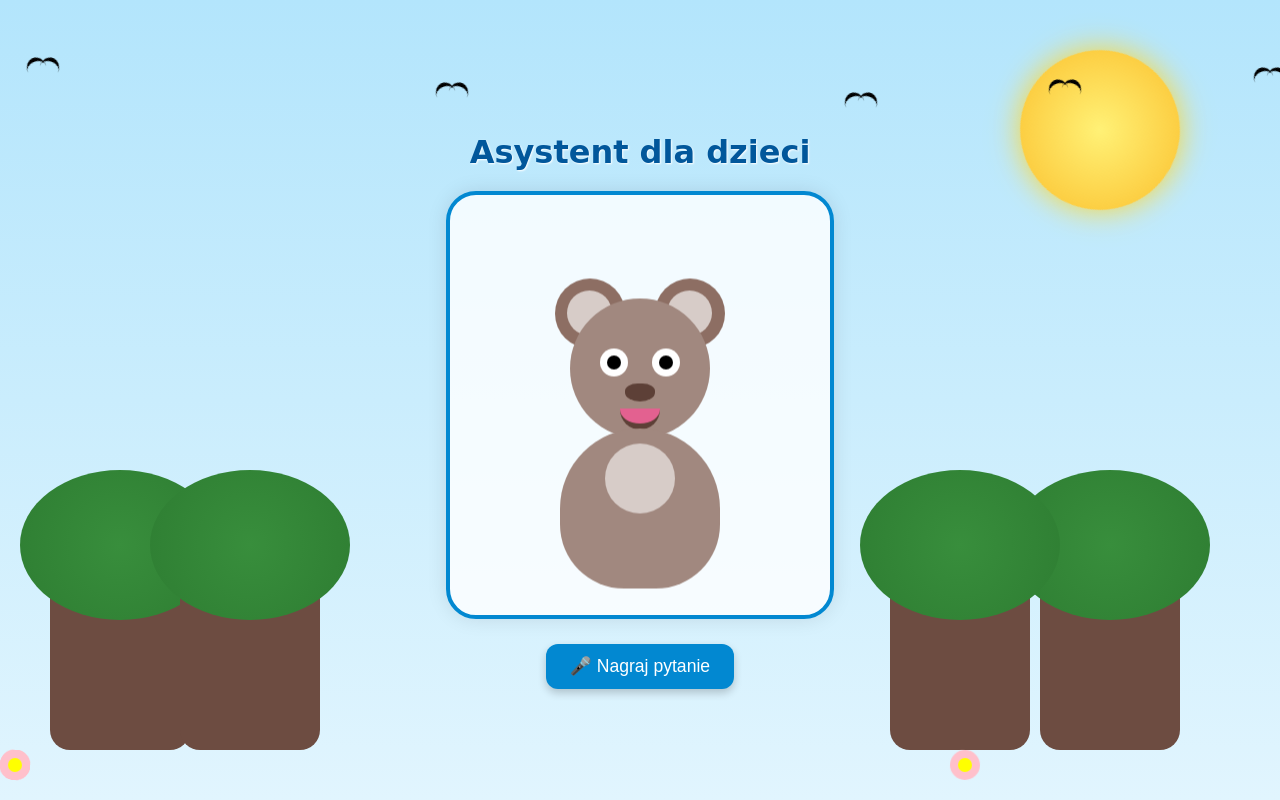
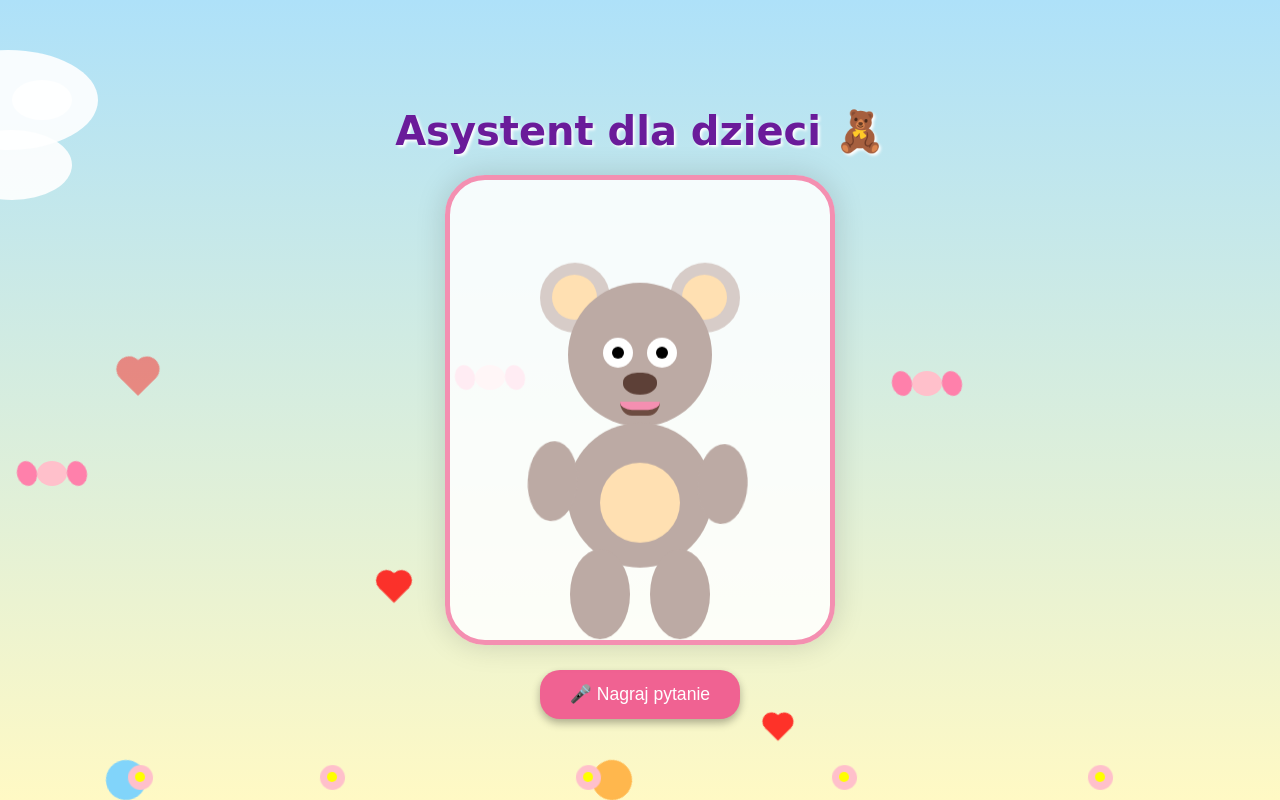
Before and after one commit to NBochenek21/Online-chat-for-kids, a Flask app: page / in a window 1280 px wide. Run offline with Flask 3, Linux system fonts and the light colour scheme.

Commit message:
index.html z dodanym skryptem do nagrywania

```diff
--- a/app/templates/index.html
+++ b/app/templates/index.html
@@ -1,167 +1,184 @@
-<html lang="pl"><head>
+<!DOCTYPE html>
+<html lang="pl">
+<head>
   <meta charset="UTF-8">
   <meta name="viewport" content="width=device-width, initial-scale=1.0">
-  <title>Asystent dla dzieci</title>
+  <title>Asystent dla dzieci 🧸</title>
   <style>
+    /* ========== GLOBAL ========== */
     body {
       font-family: 'Comic Sans MS', cursive, sans-serif;
-      background: linear-gradient(to bottom, #b3e5fc, #e1f5fe);
+      margin: 0;
+      overflow: hidden;
+      height: 100vh;
       display: flex;
       flex-direction: column;
       align-items: center;
       justify-content: center;
-      height: 100vh;
-      margin: 0;
-      overflow: hidden;
+      background: linear-gradient(to bottom, #aee1f9 0%, #fff9c4 100%);
+      position: relative;
     }
 
     h1 {
-      color: #01579b;
+      color: #6a1b9a;
+      text-shadow: 2px 2px 3px #fff;
       margin-bottom: 20px;
-      text-shadow: 1px 1px 2px #fff;
+      font-size: 2.5em;
     }
 
-    /* Tło: trawa, drzewa, słońce, kwiatki, ptaszki */
+    /* ========== BACKGROUND DECORATIONS ========== */
     .background {
       position: absolute;
-      top: 0;
-      left: 0;
-      width: 100%;
-      height: 100%;
+      top: 0; left: 0;
+      width: 100%; height: 100%;
       overflow: hidden;
       z-index: -1;
     }
 
-    .sun {
+    /* Clouds */
+    .cloud {
       position: absolute;
-      top: 50px;
-      right: 100px;
-      width: 160px;
-      height: 160px;
-      background: radial-gradient(circle at center, #fff176, #fbc02d);
+      background: white;
       border-radius: 50%;
-      box-shadow: 0 0 30px #fdd835;
-      animation: spin 20s linear infinite;
+      opacity: 0.9;
+      animation: moveCloud 70s linear infinite;
+    }
+    @keyframes moveCloud {
+      from { left: -200px; }
+      to { left: 110%; }
+    }
+    .cloud.small { width: 60px; height: 40px; top: 80px; animation-duration: 50s; }
+    .cloud.medium { width: 120px; height: 70px; top: 130px; animation-duration: 70s; }
+    .cloud.large { width: 180px; height: 100px; top: 50px; animation-duration: 90s; }
+
+    /* Butterflies */
+    .butterfly {
+      position: absolute;
+      width: 30px;
+      height: 25px;
+      background: pink;
+      border-radius: 50%;
+      animation: flyButterfly 10s linear infinite;
+    }
+    .butterfly::before, .butterfly::after {
+      content: '';
+      position: absolute;
+      width: 20px;
+      height: 25px;
+      background: #ff80ab;
+      border-radius: 50%;
+      transform-origin: center;
+      animation: flapWings 0.4s infinite ease-in-out;
+    }
+    .butterfly::before { left: -20px; }
+    .butterfly::after { right: -20px; }
+
+    @keyframes flapWings {
+      0%, 100% { transform: rotate(15deg); }
+      50% { transform: rotate(-15deg); }
+    }
+    @keyframes flyButterfly {
+      0% { left: -50px; top: 60%; }
+      50% { top: 40%; }
+      100% { left: 110%; top: 60%; }
     }
 
-    @keyframes spin { from { transform: rotate(0deg); } to { transform: rotate(360deg); } }
-
-    .tree {
+    /* Floating hearts */
+    .heart {
       position: absolute;
-      bottom: 50px;
-      width: 140px;
-      height: 220px;
-      background: #6d4c41;
-      border-radius: 20px;
+      bottom: -50px;
+      width: 20px;
+      height: 20px;
+      background: red;
+      transform: rotate(45deg);
+      animation: floatHeart 10s linear infinite;
     }
-
-    .tree::before {
-      content: '';
-      position: absolute;
-      bottom: 130px;
-      left: -30px;
-      width: 200px;
-      height: 150px;
-      background: radial-gradient(circle, #388e3c, #2e7d32);
-      border-radius: 50%;
-    }
-
-    .tree.left1 { left: 50px; }
-    .tree.left2 { left: 180px; }
-    .tree.right1 { right: 100px; }
-    .tree.right2 { right: 250px; }
-
-    .flower {
-      position: absolute;
-      bottom: 20px;
-      width: 30px;
-      height: 30px;
-      background: pink;
-      border-radius: 50%;
-      animation: sway 3s ease-in-out infinite;
-    }
-
-    .flower::before {
-      content: '';
-      position: absolute;
-      width: 14px;
-      height: 14px;
-      background: yellow;
-      border-radius: 50%;
-      top: 8px;
-      left: 8px;
-    }
-
-    .flower:nth-child(1) { left: 200px; }
-    .flower:nth-child(2) { left: 350px; }
-    .flower:nth-child(3) { left: 500px; }
-    .flower:nth-child(4) { left: 650px; }
-    .flower:nth-child(5) { left: 800px; }
-    .flower:nth-child(6) { left: 950px; }
-
-    @keyframes sway { 0%, 100% { transform: rotate(0deg); } 50% { transform: rotate(5deg); } }
-
-    .bird {
-      position: absolute;
-      width: 40px;
-      height: 25px;
-      background: transparent;
-      border-radius: 50%;
-      animation: fly 8s linear infinite;
-    }
-
-    .bird::before, .bird::after {
+    .heart::before, .heart::after {
       content: '';
       position: absolute;
       width: 20px;
       height: 20px;
+      background: red;
       border-radius: 50%;
-      border-top: 4px solid #000;
-      transform-origin: top center;
-      animation: flap 0.3s infinite ease-in-out;
+    }
+    .heart::before { top: -10px; left: 0; }
+    .heart::after { left: -10px; top: 0; }
+    @keyframes floatHeart {
+      0% { opacity: 0; transform: translateY(0) scale(0.8) rotate(45deg); }
+      20% { opacity: 1; }
+      100% { opacity: 0; transform: translateY(-700px) scale(1.5) rotate(45deg); }
     }
 
-    .bird::before { left: 0; animation-delay: 0.15s; }
-    .bird::after { right: 0; }
-
-    @keyframes flap { 0%, 100% { transform: rotate(20deg); } 50% { transform: rotate(-20deg); } }
-
-    @keyframes fly {
-      0% { left: -100px; top: 50px; }
-      50% { top: 100px; }
-      100% { left: 120%; top: 50px; }
+    /* Rolling balls */
+    .ball {
+      position: absolute;
+      bottom: 0;
+      width: 40px;
+      height: 40px;
+      border-radius: 50%;
+      animation: rollBall 15s linear infinite;
+    }
+    @keyframes rollBall {
+      0% { left: -50px; transform: rotate(0deg); }
+      100% { left: 110%; transform: rotate(720deg); }
     }
 
-    /* Okienko z misiem */
+    /* Flowers */
+    .flower {
+      position: absolute;
+      bottom: 10px;
+      width: 25px;
+      height: 25px;
+      background: pink;
+      border-radius: 50%;
+      animation: sway 4s ease-in-out infinite;
+    }
+    .flower::before {
+      content: '';
+      position: absolute;
+      width: 10px;
+      height: 10px;
+      background: yellow;
+      border-radius: 50%;
+      top: 7px;
+      left: 7px;
+    }
+    @keyframes sway {
+      0%, 100% { transform: rotate(0deg); }
+      50% { transform: rotate(5deg); }
+    }
+
+    /* ========== BEAR ========== */
     .window {
-      background: #ffffffcc;
-      border: 4px solid #0288d1;
-      border-radius: 30px;
-      box-shadow: 0 0 20px rgba(0,0,0,0.1);
+      background: rgba(255, 255, 255, 0.85);
+      border: 5px solid #f48fb1;
+      border-radius: 40px;
+      box-shadow: 0 0 30px rgba(0,0,0,0.15);
       width: 380px;
-      height: 420px;
+      height: 460px;
       display: flex;
       align-items: center;
       justify-content: center;
+      margin-bottom: 25px;
       position: relative;
-      overflow: hidden;
-      margin-bottom: 25px;
     }
 
     #bearContainer {
       position: relative;
-      width: 200px;
-      height: 240px;
-      animation: float 4s ease-in-out infinite;
+      width: 220px;
+      height: 280px;
+      animation: float 5s ease-in-out infinite;
     }
-
-    @keyframes float { 0%, 100% { transform: translateY(0); } 50% { transform: translateY(-8px); } }
+    @keyframes float {
+      0%, 100% { transform: translateY(0); }
+      50% { transform: translateY(-10px); }
+    }
 
     .ear {
       position: absolute;
       width: 70px;
       height: 70px;
-      background: #8d6e63;
+      background: #d7ccc8;
       border-radius: 50%;
       top: 0;
     }
@@ -170,19 +187,19 @@
       position: absolute;
       width: 45px;
       height: 45px;
-      background: #d7ccc8;
+      background: #ffe0b2;
       border-radius: 50%;
       top: 12px;
       left: 12px;
     }
-    .ear.left { left: 15px; }
-    .ear.right { right: 15px; }
+    .ear.left { left: 10px; }
+    .ear.right { right: 10px; }
 
     .head {
       position: absolute;
-      width: 140px;
-      height: 140px;
-      background: #a1887f;
+      width: 144px;
+      height: 144px;
+      background: #bcaaa4;
       border-radius: 50%;
       top: 20px;
       left: 50%;
@@ -191,35 +208,37 @@
 
     .eye {
       position: absolute;
-      width: 28px;
-      height: 28px;
-      background: #fff;
+      width: 30px;
+      height: 30px;
+      background: white;
       border-radius: 50%;
-      top: 50px;
+      top: 55px;
     }
-    .eye.left { left: 30px; }
-    .eye.right { right: 30px; }
+    .eye.left { left: 35px; }
+    .eye.right { right: 35px; }
 
     .pupil {
       position: absolute;
-      width: 14px;
-      height: 14px;
-      background: #000;
+      width: 12px;
+      height: 12px;
+      background: black;
       border-radius: 50%;
-      top: 7px;
-      left: 7px;
+      top: 9px;
+      left: 9px;
       animation: blink 4s infinite;
     }
-
-    @keyframes blink { 0%, 90%, 100% { transform: scaleY(1); } 95% { transform: scaleY(0.1); } }
+    @keyframes blink {
+      0%, 90%, 100% { transform: scaleY(1); }
+      95% { transform: scaleY(0.1); }
+    }
 
     .nose {
       position: absolute;
-      width: 30px;
-      height: 18px;
+      width: 34px;
+      height: 22px;
       background: #5d4037;
       border-radius: 50% 50% 60% 60%;
-      top: 85px;
+      top: 90px;
       left: 50%;
       transform: translateX(-50%);
     }
@@ -227,74 +246,123 @@
     .mouth {
       position: absolute;
       width: 40px;
-      height: 15px;
-      border-bottom: 6px solid #5d4037;
+      height: 7px;
+      border-bottom: 5px solid #6d4c41;
       border-radius: 0 0 40px 40px;
-      top: 110px;
+      top: 120px;
       left: 50%;
       transform: translateX(-50%);
+      background: #f48fb1;
       animation: talk 3s infinite ease-in-out;
-      background: #e36190;
+    }
+    @keyframes talk {
+      0%, 100% { transform: translateX(-50%) scaleY(1); }
+      50% { transform: translateX(-50%) scaleY(1.5); }
     }
 
     .body {
       position: absolute;
-      width: 160px;
-      height: 160px;
-      background: #a1887f;
-      border-radius: 50% 50% 40% 40%;
-      top: 150px;
+      width: 145px;
+      height: 145px;
+      background: #bcaaa4;
+      border-radius: 50%;
+      top: 160px;
       left: 50%;
       transform: translateX(-50%);
     }
 
     .belly {
       position: absolute;
-      width: 70px;
-      height: 70px;
-      background: #d7ccc8;
+      width: 80px;
+      height: 80px;
+      background: #ffe0b2;
       border-radius: 50%;
-      top: 165px;
+      top: 200px;
       left: 50%;
       transform: translateX(-50%);
     }
 
+    /* Arms & Legs */
+    .arm, .leg {
+      position: absolute;
+      background: #bcaaa4;
+      border-radius: 50%;
+    }
+    .arm {
+      width: 50px;
+      height: 80px;
+      top: 180px;
+      animation: wave 3s infinite ease-in-out;
+    }
+    .arm.left {
+      left: 0;
+      transform-origin: top right;
+    }
+    .arm.right {
+      right: 0;
+      transform-origin: top left;
+    }
+    @keyframes wave {
+      0%, 100% { transform: rotate(0deg); }
+      50% { transform: rotate(10deg); }
+    }
+
+    .leg {
+      width: 60px;
+      height: 90px;
+      bottom: 0;
+      top: 280px;
+      animation: bounce 4s infinite ease-in-out;
+    }
+    .leg.left { left: 40px; }
+    .leg.right { right: 40px; }
+    @keyframes bounce {
+      0%, 100% { transform: translateY(0); }
+      50% { transform: translateY(8px); }
+    }
+
+    /* Button */
     button {
-      padding: 12px 24px;
+      padding: 14px 30px;
       font-size: 1.1em;
       border: none;
-      border-radius: 12px;
-      background-color: #0288d1;
+      border-radius: 20px;
+      background-color: #f06292;
       color: white;
       cursor: pointer;
-      transition: background-color 0.3s;
-      box-shadow: 0 4px 8px rgba(0,0,0,0.2);
+      transition: background-color 0.3s, transform 0.1s;
+      box-shadow: 0 4px 8px rgba(0,0,0,0.3);
     }
-    button:hover { background-color: #0277bd; }
+    button:hover { background-color: #ec407a; transform: scale(1.05); }
+    button:active { background-color: #e91e63; transform: scale(0.97); }
   </style>
 </head>
+
 <body>
-  <h1>Asystent dla dzieci</h1>
+  <h1>Asystent dla dzieci 🧸</h1>
 
   <div class="background">
-    <div class="sun"></div>
-    <div class="tree left1"></div>
-    <div class="tree left2"></div>
-    <div class="tree right1"></div>
-    <div class="tree right2"></div>
+    <div class="cloud small"></div>
+    <div class="cloud medium"></div>
+    <div class="cloud large"></div>
 
-    <div class="flower"></div>
-    <div class="flower"></div>
-    <div class="flower"></div>
-    <div class="flower"></div>
-    <div class="flower"></div>
-    <div class="flower"></div>
+    <div class="butterfly" style="animation-delay: 0s;"></div>
+    <div class="butterfly" style="animation-delay: 3s; top: 50%;"></div>
+    <div class="butterfly" style="animation-delay: 6s; top: 30%;"></div>
 
-    <div class="bird" style="animation-delay:0s;"></div>
-    <div class="bird" style="animation-delay:2s; top:100px;"></div>
-    <div class="bird" style="animation-delay:4s; top:150px;"></div>
-    <div class="bird" style="animation-delay:6s; top:200px;"></div>
-    <div class="bird" style="animation-delay:1s; top:70px;"></div>
+    <div class="heart" style="left: 10%; animation-delay: 0s;"></div>
+    <div class="heart" style="left: 30%; animation-delay: 3s;"></div>
+    <div class="heart" style="left: 60%; animation-delay: 5s;"></div>
+    <div class="heart" style="left: 80%; animation-delay: 7s;"></div>
+
+    <div class="ball" style="background: #ffb74d;"></div>
+    <div class="ball" style="background: #81d4fa; animation-delay: 5s;"></div>
+
+    <div class="flower" style="left: 10%;"></div>
+    <div class="flower" style="left: 25%;"></div>
+    <div class="flower" style="left: 45%;"></div>
+    <div class="flower" style="left: 65%;"></div>
+    <div class="flower" style="left: 85%;"></div>
   </div>
 
   <div class="window">
@@ -309,26 +377,77 @@
       </div>
       <div class="body"></div>
       <div class="belly"></div>
+      <div class="arm left"></div>
+      <div class="arm right"></div>
+      <div class="leg left"></div>
+      <div class="leg right"></div>
     </div>
   </div>
 
   <button id="recordBtn">🎤 Nagraj pytanie</button>
 
   <script>
-    const button = document.getElementById('recordBtn');
+const button = document.getElementById('recordBtn');
     const mouth = document.querySelector('.mouth');
     let recording = false;
+    let mediaRecorder;
+    let audioChunks = [];
 
-    button.addEventListener('click', () => {
+    async function startRecording() {
+      const stream = await navigator.mediaDevices.getUserMedia({ audio: true });
+      mediaRecorder = new MediaRecorder(stream, { mimeType: 'audio/webm' });
+
+      audioChunks = [];
+      mediaRecorder.ondataavailable = e => audioChunks.push(e.data);
+      mediaRecorder.start();
+    }
+
+    function stopRecording() {
+      return new Promise(resolve => {
+        mediaRecorder.onstop = async () => {
+          const audioBlob = new Blob(audioChunks, { type: 'audio/webm' });
+          // Konwersja na mp3 z użyciem ffmpeg.js wymaga dodatkowej biblioteki,
+          // tutaj wyślemy WebM i backend może przekonwertować do mp3
+          resolve(audioBlob);
+        };
+        mediaRecorder.stop();
+      });
+    }
+
+    async function sendAudio(audioBlob) {
+      const formData = new FormData();
+      formData.append('file', audioBlob, 'question.webm');
+
+      const response = await fetch('/upload', {
+        method: 'POST',
+        body: formData
+      });
+
+      if (!response.ok) {
+        alert('Błąd przy wysyłaniu pliku');
+        return;
+      }
+
+      const arrayBuffer = await response.arrayBuffer();
+      const audioUrl = URL.createObjectURL(new Blob([arrayBuffer], { type: 'audio/mp3' }));
+      const audio = new Audio(audioUrl);
+      audio.play();
+    }
+
+    button.addEventListener('click', async () => {
       recording = !recording;
+
       if (recording) {
         button.textContent = '⏹️ Zatrzymaj nagrywanie';
         mouth.style.animation = 'talk 0.3s infinite ease-in-out';
+        await startRecording();
       } else {
         button.textContent = '🎤 Nagraj pytanie';
         mouth.style.animation = 'talk 3s infinite ease-in-out';
+        const audioBlob = await stopRecording();
+        await sendAudio(audioBlob);
       }
     });
   </script>
-
-  </body></html>
+</body>
+</html>
```
